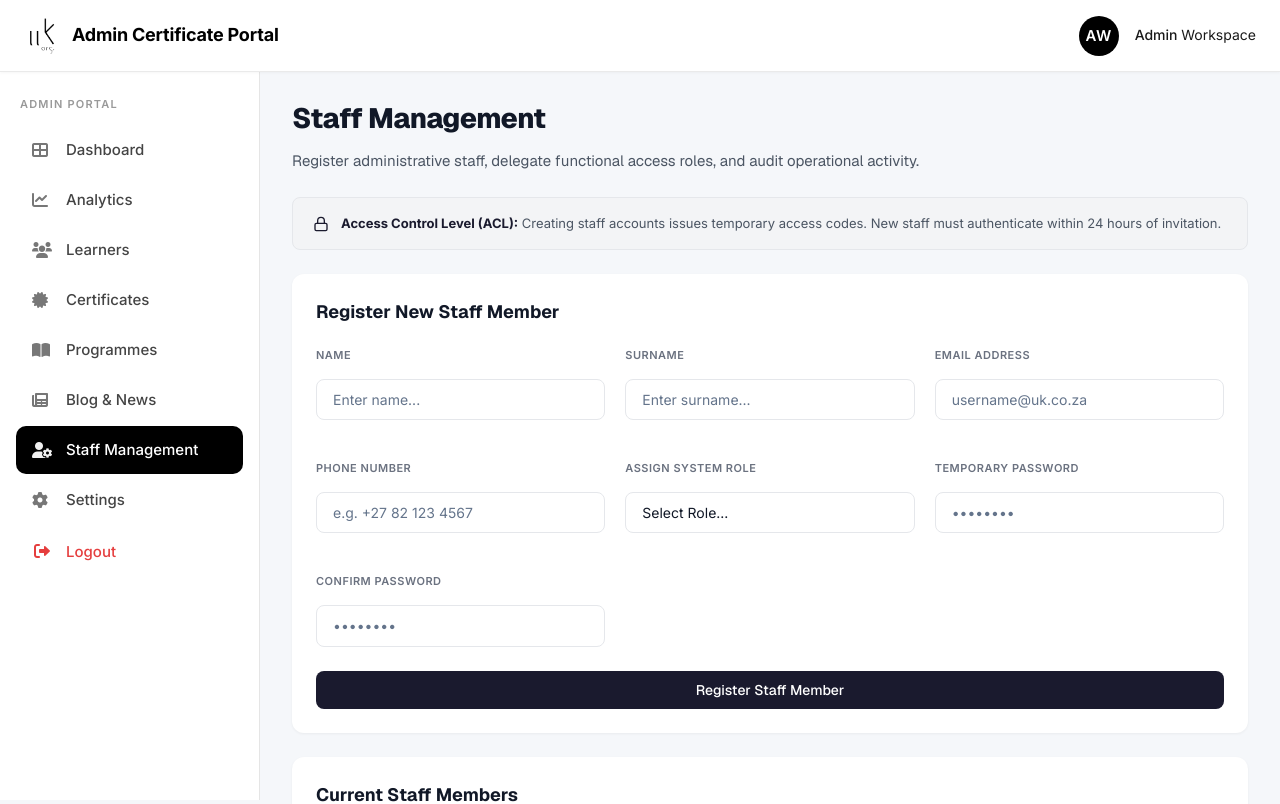
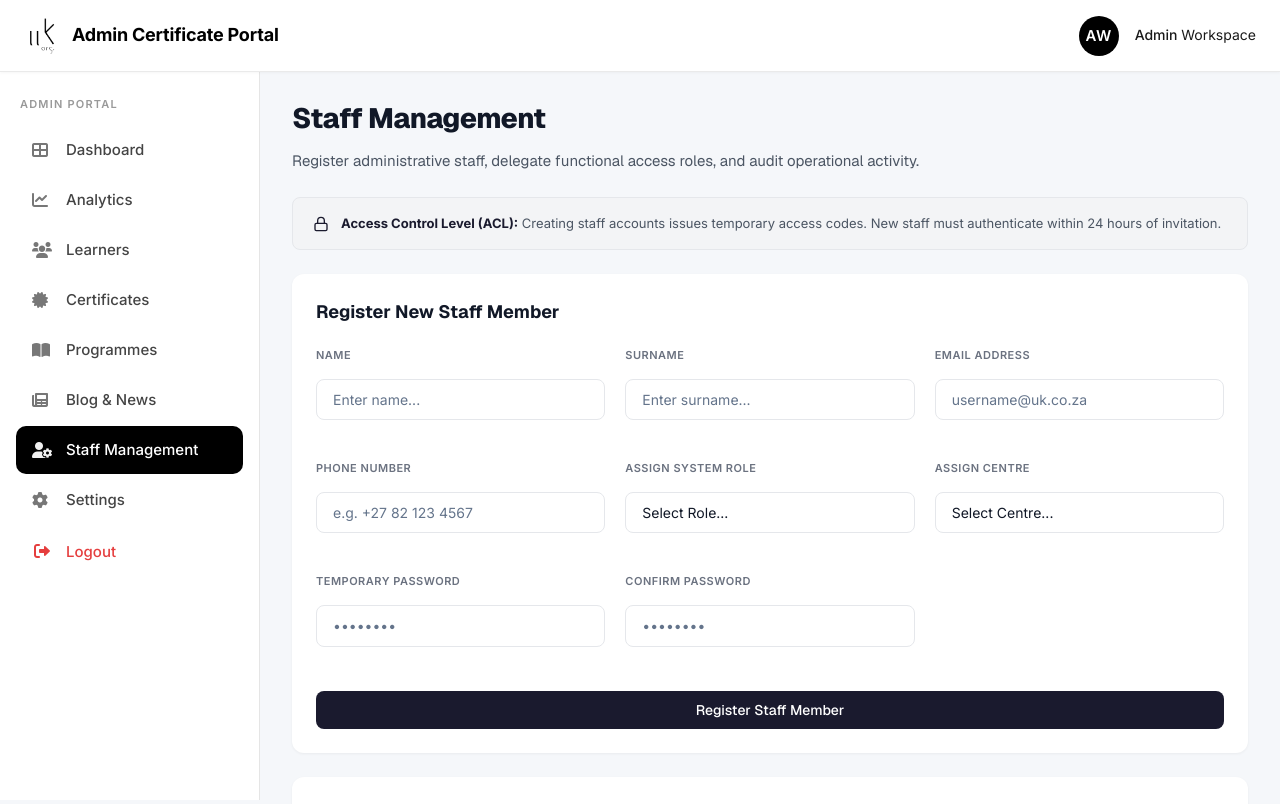
Before and after one commit to IIK-Organisation-NPO/IIK-portal-platform, a React (Vite) app: page /admin/staff in a window 1280 px wide. Shown: the top 804 px of the page. Built offline with nearby package versions, Linux system fonts and the light colour scheme; a web font is replaced by a local one.

Commit message:
added a select field , to select a centre when registering a new staff member

```diff
--- a/src/pages/Admin_Screens/Admin_StaffManagement.jsx
+++ b/src/pages/Admin_Screens/Admin_StaffManagement.jsx
@@ -18,6 +18,7 @@ const AdminStaffManagement = () => {
     email: '',
     phone: '',
     role: '',
+    centre: '',
     password: '',
     confirmPassword: ''
   });
@@ -104,7 +105,7 @@ const AdminStaffManagement = () => {
     };
 
     setStaffMembers([...staffMembers, newStaff]);
-    setFormData({ name: '', surname: '', email: '', phone: '', role: '', password: '', confirmPassword: '' });
+    setFormData({ name: '', surname: '', email: '', phone: '', role: '', centre: '', password: '', confirmPassword: '' });
   };
 
   // --- Action Modal Handlers ---
@@ -191,6 +192,28 @@ const AdminStaffManagement = () => {
                     <option value="Manager">Manager</option>
                     <option value="Coordinator">Coordinator</option>
                     <option value="Viewer">Viewer</option>
+                  </select>
+                </div>
+                <div className="form-group">
+                  <label>ASSIGN CENTRE</label>
+                  <select name="centre" value={formData.centre} onChange={handleInputChange}>
+                    <option value="">Select Centre...</option>
+                    <option value="Bergville Sports Centre">Bergville Sports Centre</option>
+                    <option value="Kokstad Skills Centre">Kokstad Skills Centre</option>
+                    <option value="Mfolozi Service Centre">Mfolozi Service Centre</option>
+                    <option value="uPhongolo Centre">uPhongolo Centre</option>
+                    <option value="Richmond Digital Centre">Richmond Digital Centre</option>
+                    <option value="Umdoni Digital Centre">Umdoni Digital Centre</option>
+                    <option value="Jozini Digital Centre">Jozini Digital Centre</option>
+                    <option value="	Harry Gwala Techno Hub">	Harry Gwala Techno Hub</option>
+                    <option value="Ndwedwe Digital Centre">Ndwedwe Digital Centre</option>
+                    <option value="Amahlubi, Community Service Centre">Amahlubi, Community Service Centre</option>
+                    <option value="KwaMashu,SmartXchange Digital Hub">KwaMashu,SmartXchange Digital Hub</option>
+                    <option value="Umdoni Digital Centre">uMlazi Digital Centre</option>
+                    <option value="iMamba One Stop Shop Development Centre">iMamba One Stop Shop Development Centre</option>
+                    <option value="Mkuze Airport Digital Centre">Mkuze Airport Digital Centre</option>
+                    <option value="eDumbe Digital Centre">eDumbe Digital Centre</option>
+                    <option value="Vumanhlamvu Community Centre">Vumanhlamvu Community Centre</option>
                   </select>
                 </div>
                 <div className="form-group"><label>TEMPORARY PASSWORD</label><input type="password" name="password" placeholder="••••••••" value={formData.password} onChange={handleInputChange} /></div>
```
